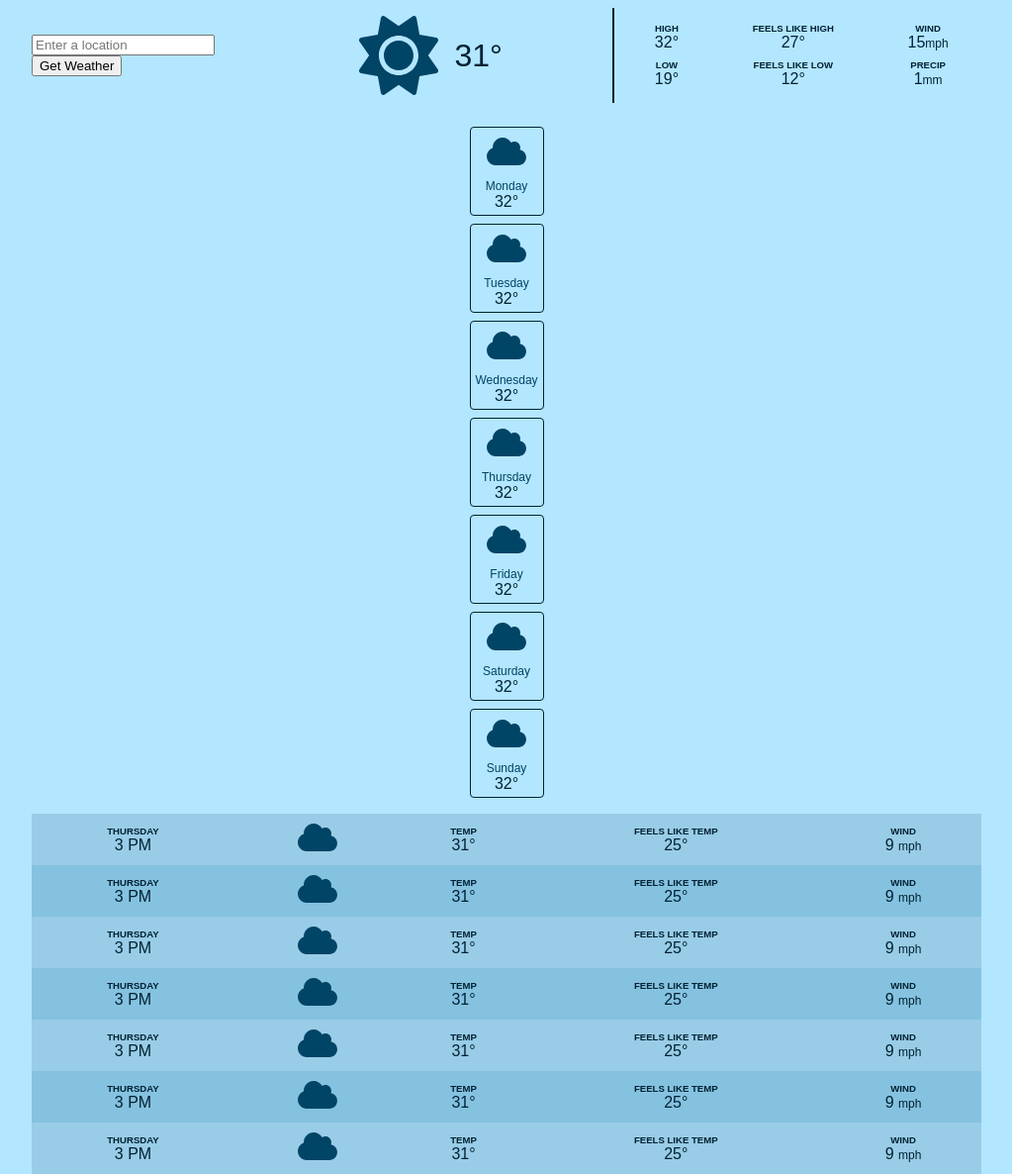
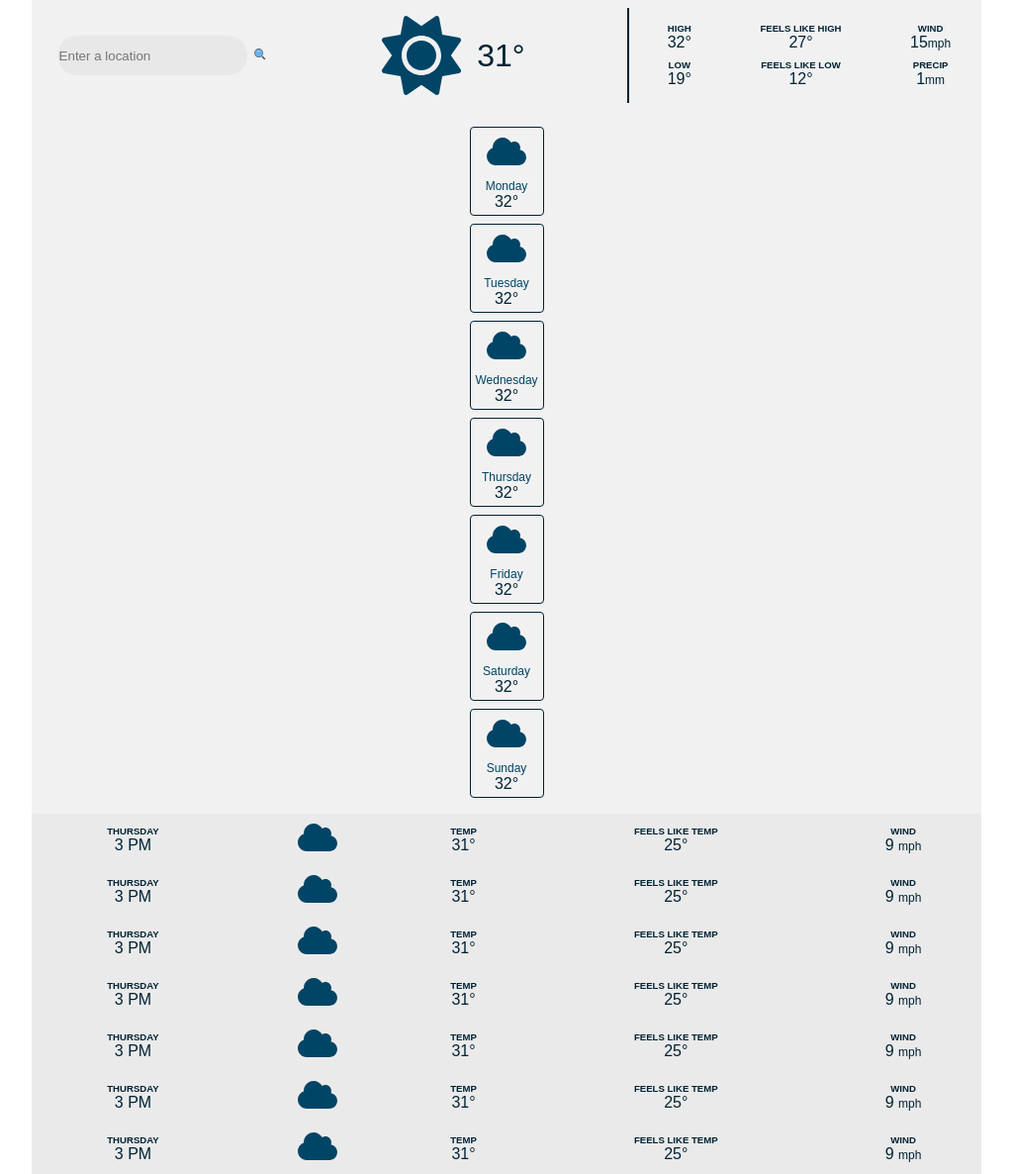
Before and after one commit to JMagDev1/Weather-App, a plain HTML site: page index.html in a window 1280 px wide. Shown: the whole page at 99% size, without its empty margins (128-1151 px from the left). Drawn offline with nearby package versions, Linux system fonts and the light colour scheme.

Commit message:
Changed search bar and button styles as well as added background changed based on location input

```diff
--- a/index.html
+++ b/index.html
@@ -17,7 +17,7 @@
       <header class="header">
         <div class="header-top">
           <input id="locationInput" type="text" placeholder="Enter a location">
-          <button id="getCoordsButton">Get Weather</button>
+          <button id="getCoordsButton"><svg stroke="currentColor" fill="currentColor" stroke-width="0" version="1" viewBox="0 0 48 48" enable-background="new 0 0 48 48" height="1em" width="1em" xmlns="http://www.w3.org/2000/svg"><g fill="#616161"><rect x="34.6" y="28.1" transform="matrix(.707 -.707 .707 .707 -15.154 36.586)" width="4" height="17"></rect><circle cx="20" cy="20" r="16"></circle></g><rect x="36.2" y="32.1" transform="matrix(.707 -.707 .707 .707 -15.839 38.239)" fill="#37474F" width="4" height="12.3"></rect><circle fill="#64B5F6" cx="20" cy="20" r="13"></circle><path fill="#BBDEFB" d="M26.9,14.2c-1.7-2-4.2-3.2-6.9-3.2s-5.2,1.2-6.9,3.2c-0.4,0.4-0.3,1.1,0.1,1.4c0.4,0.4,1.1,0.3,1.4-0.1 C16,13.9,17.9,13,20,13s4,0.9,5.4,2.5c0.2,0.2,0.5,0.4,0.8,0.4c0.2,0,0.5-0.1,0.6-0.2C27.2,15.3,27.2,14.6,26.9,14.2z"></path></svg></button>
         </div>
 
         <div class="header-left">
@@ -109,7 +109,7 @@
       </section>
 
       <table class="hour-section">
-        <tbody data-hour-section>
+        <tbody data-hour-section class="table-body">
           <tr class="hour-row">
             <td>
               <div class="info-group">
--- a/main.js
+++ b/main.js
@@ -1,5 +1,12 @@
 import { getWeather } from "./weather.js";
 import { ICON_MAP } from "./iconmap.js";
+
+
+document.getElementById('locationInput').addEventListener("keyup", function (event) {
+    if (event.key == "Enter") {
+      getCoordinates();
+    }
+  });
 
 document.getElementById('getCoordsButton').addEventListener('click', getCoordinates);
 
@@ -9,6 +16,7 @@ export function getCoordinates() {
   const opencageApiKey = '980608bb3ed8482b92fdd9813c52d9d5';
   const opencageApiUrl = `https://api.opencagedata.com/geocode/v1/json?q=${encodeURIComponent(locationInput)}&key=${opencageApiKey}`;
 
+  document.body.style.backgroundImage = "url('https://source.unsplash.com/1600x900/?" + locationInput + "')";
 
   // Use fetch to make a request to OpenCage API
   fetch(opencageApiUrl)
--- a/style.css
+++ b/style.css
@@ -5,7 +5,7 @@
 body{
   margin: 0;
   margin: 0;
-  background-color: hsl(200, 100%, 85%);
+  background-color: transparent;
   color: hsl(200, 100%, 10%);
   font-family: sans-serif;
 }
@@ -31,7 +31,7 @@ body{
 .card{
   margin-left: 12.5vw;
   width: 75vw;
-  height: 90vh;
+  background-color: rgba(230, 230, 230, 0.55);
 }
 
 .header{
@@ -47,6 +47,30 @@ body{
   margin: 0.5rem;
   padding: 0.5rem;
   border-right: 2px solid hsl(200, 100%, 10%);
+}
+
+.header-top{
+  padding-left: 2vw;
+  display: grid;
+  grid-template-columns: repeat(2,auto);
+  grid-template-rows: repeat(1,auto);
+}
+
+#locationInput{
+  width: 15vw;
+  height: 5vh;
+  border: none;
+  border-radius: 2.5vh;
+  background-color: rgba(230, 230, 230, 0.75);
+}
+
+#getCoordsButton{
+  border: none;
+  background-color: transparent;
+}
+
+#getCoordsButton:hover{
+  cursor: pointer;
 }
 
 .weather-icon{
@@ -122,14 +146,9 @@ body{
 }
 
 .hour-row {
-  background-color: hsl(200, 60%, 75%);
-}
-
-.hour-row:nth-child(2n) {
-  background-color: hsl(200, 60%, 70%);
+  background-color: rgba(230, 230, 230, 0.55);
 }
 
 .hour-row > td {
   padding: 0.25rem 0.5rem;
-
 }
```
